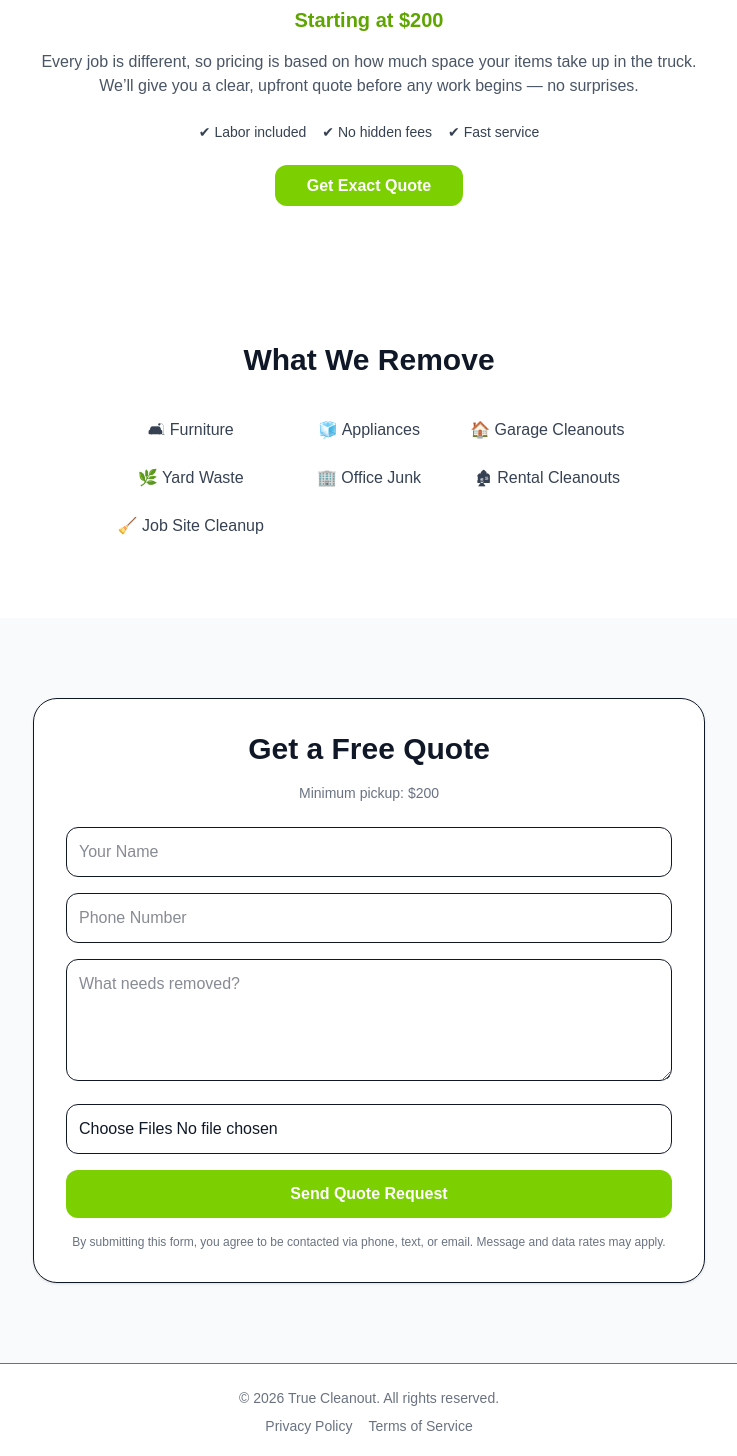
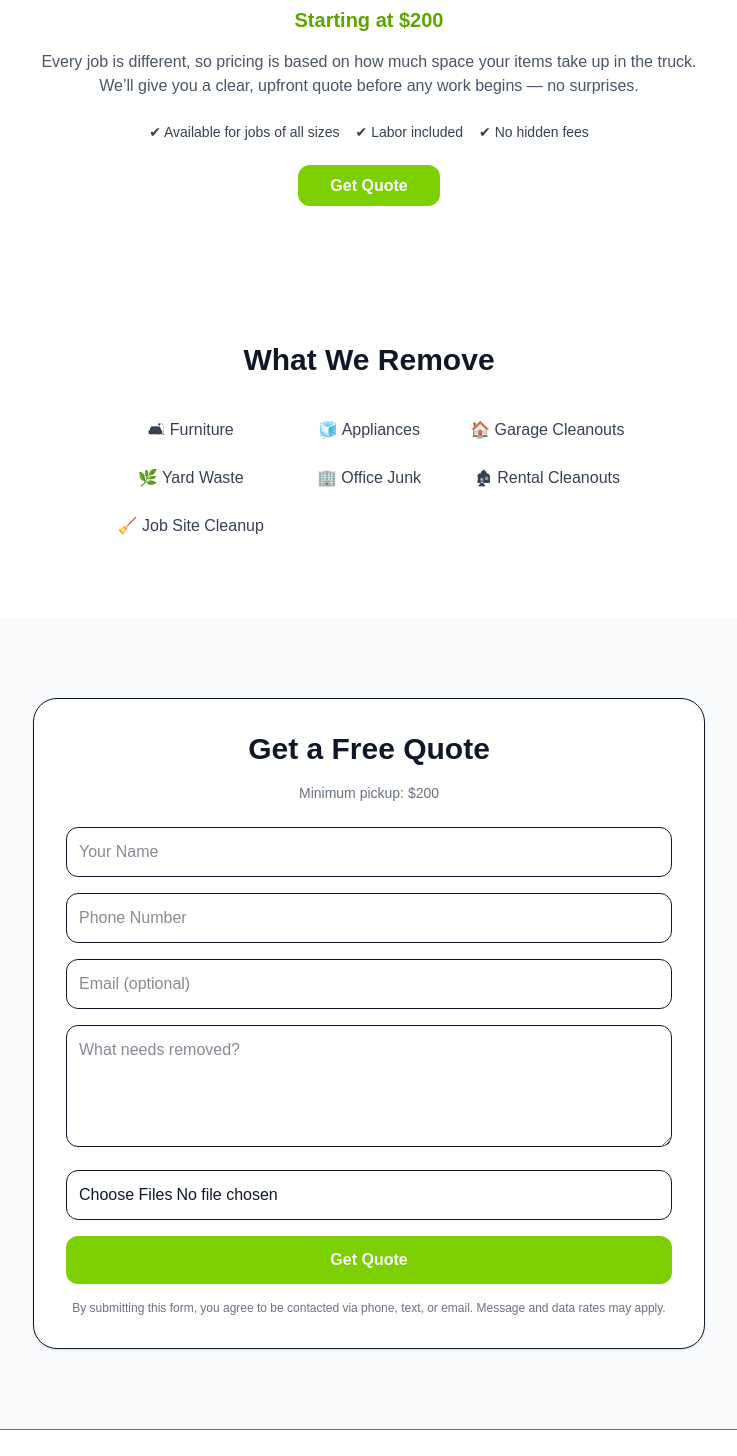
Before and after one commit to garretheinen/true-cleanup, a Next.js app: page / in a window 1280 px wide. Shown: the part 1060-2516 px from the top of the page, without its empty margins (271-1008 px from the left). Built offline with nearby package versions, Linux system fonts and the light colour scheme.

Commit message:
Update form with email field and pricing section

```diff
--- a/app/page.tsx
+++ b/app/page.tsx
@@ -7,6 +7,7 @@ export default function Home() {
   const [form, setForm] = useState({
     name: "",
     phone: "",
+    email: "",
     message: "",
   });
 
@@ -20,6 +21,7 @@ export default function Home() {
     const formData = new FormData();
     formData.append("name", form.name);
     formData.append("phone", form.phone);
+    formData.append("email", form.email);
     formData.append("message", form.message);
 
     if (files) {
@@ -37,7 +39,7 @@ export default function Home() {
 
     if (res.ok) {
       setSubmitted(true);
-      setForm({ name: "", phone: "", message: "" });
+      setForm({ name: "", phone: "", email: "", message: "" });
       setFiles(null);
     } else {
       alert("Something went wrong.");
@@ -119,9 +121,9 @@ export default function Home() {
         </p>
 
         <div className="flex flex-wrap justify-center gap-4 text-gray-700 text-sm">
+          <span>✔ Available for jobs of all sizes</span>
           <span>✔ Labor included</span>
           <span>✔ No hidden fees</span>
-          <span>✔ Fast service</span>
         </div>
 
         <div className="mt-8">
@@ -129,7 +131,7 @@ export default function Home() {
             href="#quote"
             className="bg-lime-500 hover:bg-lime-600 text-white px-8 py-3 rounded-xl font-semibold"
           >
-            Get Exact Quote
+            Get Quote
           </a>
         </div>
       </section>
@@ -184,6 +186,14 @@ export default function Home() {
                 className="w-full border p-3 rounded-xl"
               />
 
+              <input
+                type="email"
+                placeholder="Email (optional)"
+                value={form.email}
+                onChange={(e) => setForm({ ...form, email: e.target.value })}
+                className="w-full border p-3 rounded-xl"
+              />
+
               <textarea
                 placeholder="What needs removed?"
                 value={form.message}
@@ -205,7 +215,7 @@ export default function Home() {
                 disabled={loading}
                 className="w-full bg-lime-500 hover:bg-lime-600 text-white py-3 rounded-xl font-semibold"
               >
-                {loading ? "Sending..." : "Send Quote Request"}
+                {loading ? "Sending..." : "Get Quote"}
               </button>
 
               <p className="text-xs text-gray-500 text-center">
```
